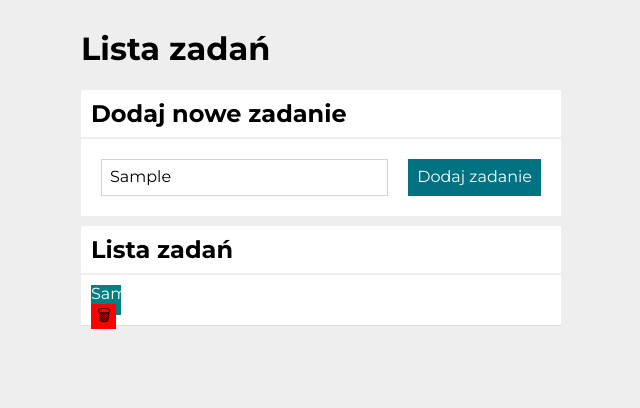
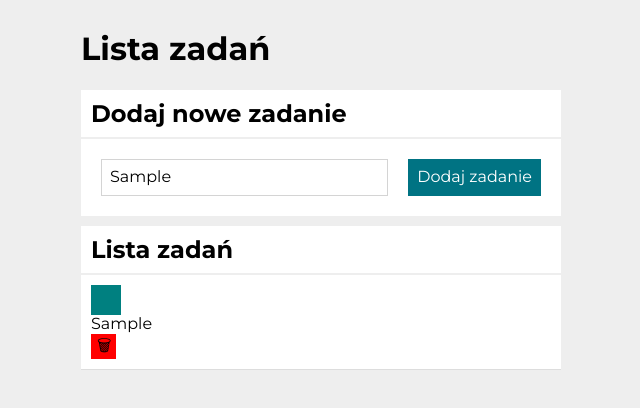
Before and after one commit to AdrianS942000/Lista-Zadan-m6, a plain HTML site: page index.html in a window 1280 px wide. Both pictures are taken after typing "Sample" into the empty fields and a click on the button "Dodaj zadanie". Shown: the whole page, without its empty margins (319-959 px from the left). Drawn offline with nearby package versions, Linux system fonts and the light colour scheme.

Commit message:
correcting the name

```diff
--- a/css/tasks.css
+++ b/css/tasks.css
@@ -18,7 +18,7 @@ tasks {
     text-decoration: line-through;
 }
 
-.tasks__batton {
+.tasks__button {
     border: none;
     color: white;
     width: 30px;
@@ -26,7 +26,7 @@ tasks {
     padding: 0;
 }
 
-.tasks__batton--toggleDone {
+.tasks__button--toggleDone {
     background: teal;
 }
 
--- a/js/script.js
+++ b/js/script.js
@@ -42,7 +42,7 @@
         for (const task of tasks) {
             htmlString += `
             <li  class="tasks__item js-task">
-            <botton class="tasks__batton tasks__batton--toggleDone js-toggleDone">
+            <button class="tasks__button tasks__button--toggleDone js-toggleDone">
                ${task.done ? "✓" : ""}
             </button>
             <span ${task.done ? "class=\"list__task--done\"" : ""}>${task.content}</span>
```
